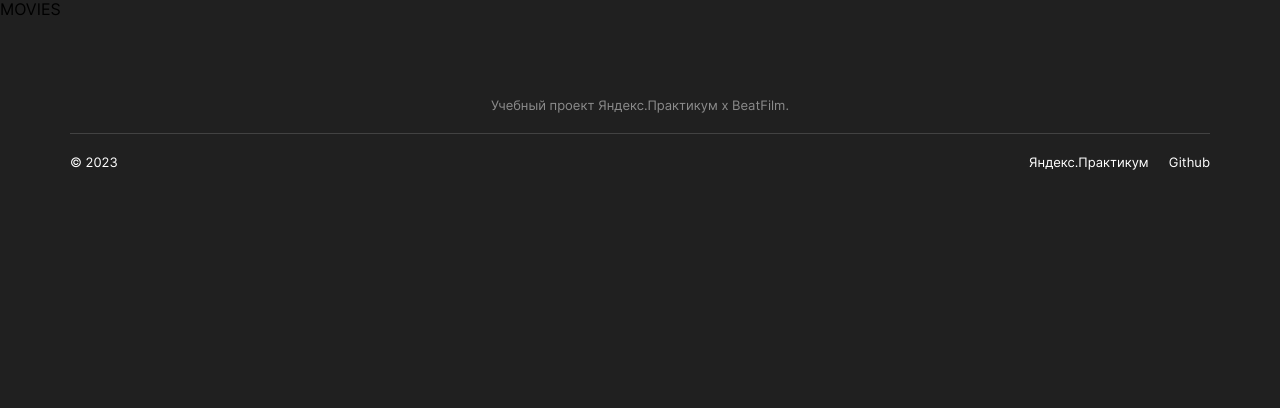
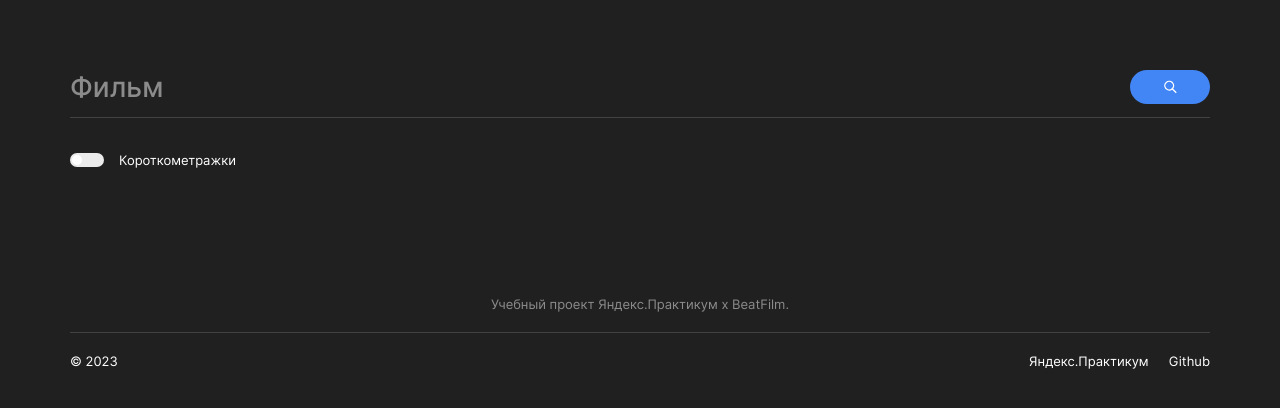
Before and after one commit to v37f/movies-explorer-frontend, a React (Create React App) app: page /movies in a window 1280 px wide. Shown: the top 408 px of the page. Built offline with nearby package versions, Linux system fonts and the light colour scheme.

Commit message:
feat: add FilterSearch component

```diff
--- /dev/null
+++ b/src/components/FilterCheckbox/FilterCheckbox.css
@@ -0,0 +1,49 @@
+.filter-checkbox {
+  margin: 0;
+  padding: 0;
+  border: none;
+  display: flex;
+  align-items: center;
+}
+
+.filter-checkbox__input {
+  appearance: none;
+  padding: 2px;
+  margin-right: 15px;
+  height: 14px;
+  width: 34px;
+  border-radius: 20px;
+  background-color: #ebebeb;
+  position: relative;
+  transition: 150ms all linear;
+  transition-delay: 150ms;
+}
+
+.filter-checkbox__input:checked {
+  background-color: #3ddc84;
+  transition-delay: 150ms;
+}
+
+.filter-checkbox__input::before {
+  content: '';
+  position: absolute;
+  width: 10px;
+  height: 10px;
+  border-radius: 50%;
+  background-color: #fff;
+  transform-origin: left;
+  transition: 150ms all linear;
+  transition-delay: 150ms;
+}
+
+.filter-checkbox__input:checked:before {
+  transform: translateX(20px);
+  transition-delay: 150ms;
+}
+
+.filter-checkbox__label {
+  font-weight: 400;
+  font-size: 13px;
+  line-height: 18px;
+  color: #fff;
+}
--- /dev/null
+++ b/src/components/FilterCheckbox/FilterCheckbox.js
@@ -0,0 +1,12 @@
+import "./FilterCheckbox.css";
+
+function FilterCheckbox() {
+  return (
+    <fieldset className="filter-checkbox">
+      <input className="filter-checkbox__input" type="checkbox" name="short-films" id="short-films" value="short-films" />
+      <label className="filter-checkbox__label" for="short-films">Короткометражки</label>
+    </fieldset>
+  );
+}
+
+export default FilterCheckbox;
--- a/src/components/Movies/Movies.js
+++ b/src/components/Movies/Movies.js
@@ -1,7 +1,9 @@
+import SearchForm from "../SearchForm/SearchForm";
+
 function Movies() {
   return (
     <div className="movies">
-      MOVIES
+      <SearchForm />
     </div>
   );
 }
--- /dev/null
+++ b/src/components/SearchForm/SearchForm.css
@@ -0,0 +1,52 @@
+.search-form {
+  margin: 0 auto;
+  width: 1140px;
+  padding: 70px 0 48px;
+}
+
+.search-form__text-fieldset {
+  margin: 0 0 33px;
+  padding: 0 0 13px;
+  border: none;
+  border-bottom: 1px solid #424242;
+  box-sizing: border-box;
+  display: flex;
+  justify-content: space-between;
+  gap: 20px
+}
+
+.search-form__input {
+  padding: 0;
+  font-weight: 500;
+  font-size: 28px;
+  line-height: 34px;
+  background-color: inherit;
+  color: #fff;
+  text-overflow: ellipsis;
+  white-space: nowrap;
+  overflow: hidden;
+  border: none;
+  flex-grow: 1;
+}
+
+.search-form__input:focus {
+  outline-color: #4285F4;
+  outline-style: groove;
+}
+
+.search-form__input::placeholder {
+  color: #8b8b8b;
+}
+
+.search-form__button {
+  display: block;
+  border: none;
+  border-radius: 48px;
+  padding: 0;
+  width: 80px;
+  height: 34px;
+  background: #4285F4;
+  background-image: url('../../images/search-icon.svg');
+  background-repeat: no-repeat;
+  background-position: center;
+}
--- /dev/null
+++ b/src/components/SearchForm/SearchForm.js
@@ -0,0 +1,23 @@
+import "./SearchForm.css";
+import FilterCheckbox from "../FilterCheckbox/FilterCheckbox";
+
+function SearchForm() {
+  return (
+    <form className="search-form">
+      <fieldset className="search-form__text-fieldset">
+        <input
+          className="search-form__input"
+          type="text"
+          id="movieTitle"
+          name="movieTitle"
+          placeholder="Фильм"
+          noValidate
+        />
+        <button type="submit" className="search-form__button" />
+      </fieldset>
+      <FilterCheckbox />
+    </form>
+  );
+}
+
+export default SearchForm;
```
Also changed, not shown: src/images/search-icon.svg (added).
